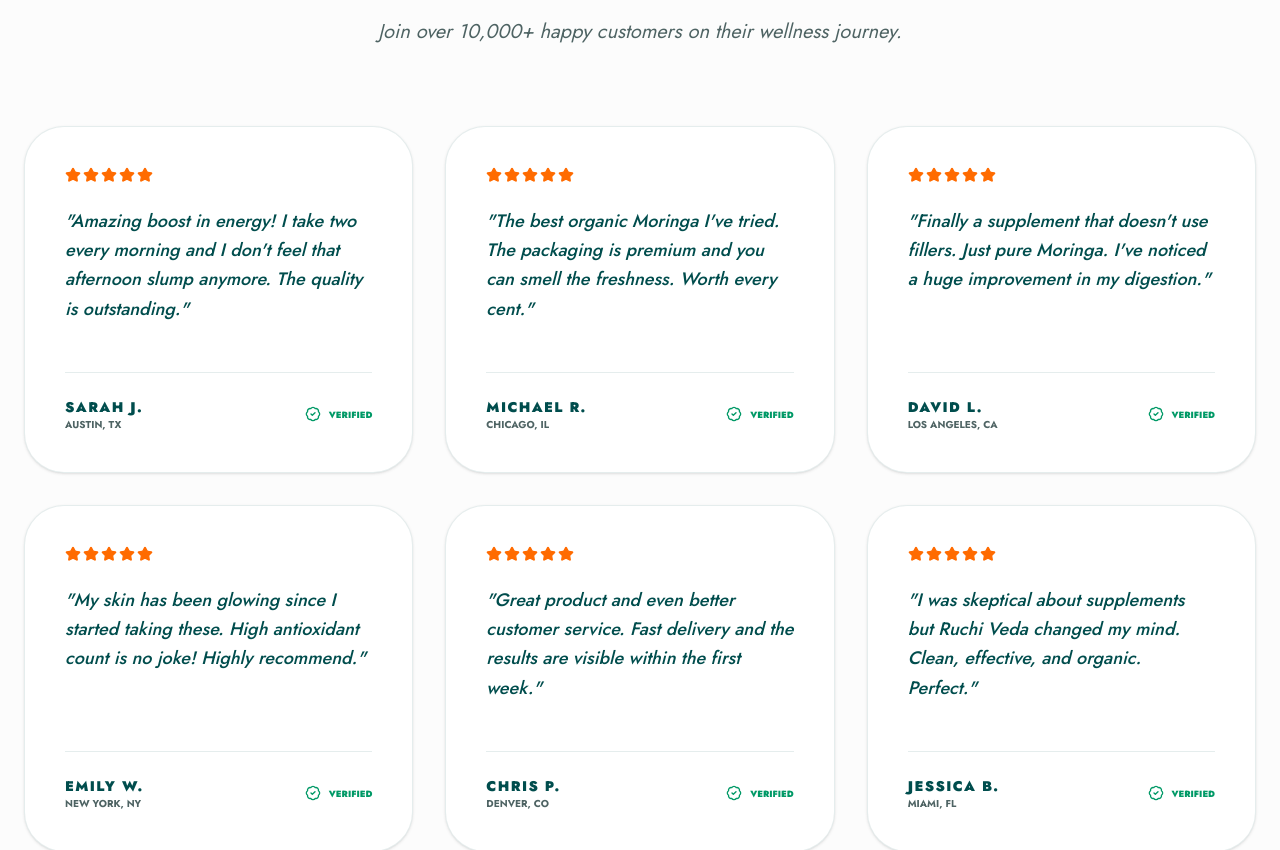
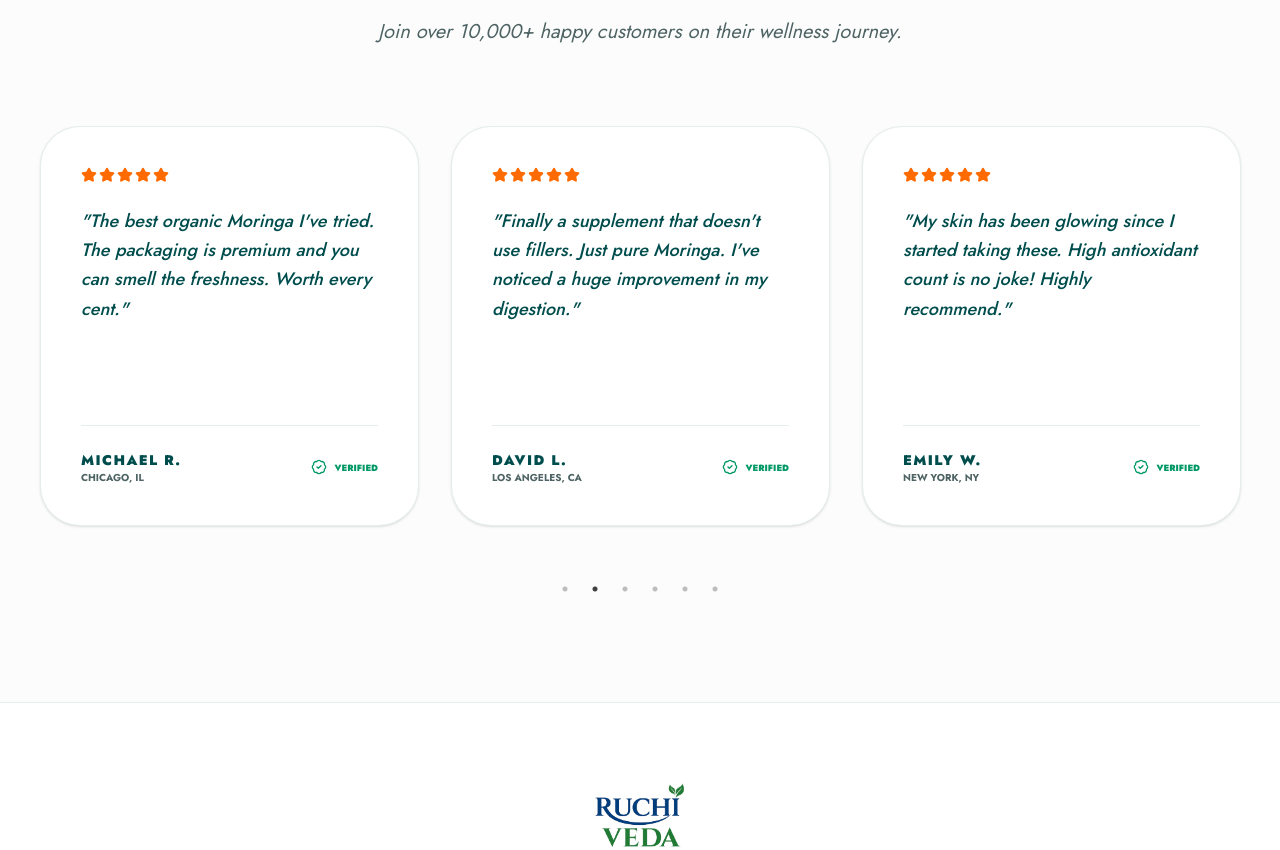
Before and after one commit to Hye-Aashish/ruchi-veda, a React (Vite) app: page / in a window 1280 px wide. Shown: the part 8380-9230 px from the top of the page. Built offline with nearby package versions, Linux system fonts and the light colour scheme.

Commit message:
Update: Testimonials slider implementation for single-row display

```diff
--- a/src/app/App.tsx
+++ b/src/app/App.tsx
@@ -1,6 +1,8 @@
 import { useState, useEffect } from 'react';
 import { motion, useScroll, useTransform } from 'motion/react';
 import Slider from 'react-slick';
+import "slick-carousel/slick/slick.css";
+import "slick-carousel/slick/slick-theme.css";
 import {
   ShoppingCart,
   MessageCircle,
@@ -93,6 +95,31 @@ export default function App() {
       icon: Heart
     }
   ];
+
+  const testimonialSettings = {
+    dots: true,
+    infinite: true,
+    speed: 500,
+    slidesToShow: 3,
+    slidesToScroll: 1,
+    arrows: false,
+    autoplay: true,
+    autoplaySpeed: 5000,
+    responsive: [
+      {
+        breakpoint: 1024,
+        settings: {
+          slidesToShow: 2,
+        }
+      },
+      {
+        breakpoint: 768,
+        settings: {
+          slidesToShow: 1,
+        }
+      }
+    ]
+  };
 
   return (
     <div className="min-h-screen bg-background">
@@ -631,7 +658,8 @@ export default function App() {
             <p className="text-xl text-muted-foreground italic">Join over 10,000+ happy customers on their wellness journey.</p>
           </div>
 
-          <div className="grid md:grid-cols-2 lg:grid-cols-3 gap-8">
+          <div className="testimonials-slider">
+            <Slider {...testimonialSettings}>
               {[
                 {
                   text: "Amazing boost in energy! I take two every morning and I don't feel that afternoon slump anymore. The quality is outstanding.",
@@ -670,10 +698,10 @@ export default function App() {
                 date: "1 day ago"
               }
             ].map((review, i) => (
+              <div key={i} className="px-4 pb-12">
                 <motion.div
-                key={i}
                   whileHover={{ y: -10 }}
-                className="bg-white p-10 rounded-[2.5rem] border border-border shadow-sm flex flex-col justify-between"
+                  className="bg-white p-10 rounded-[2.5rem] border border-border shadow-sm flex flex-col justify-between h-[400px]"
                 >
                   <div>
                     <div className="flex gap-0.5 text-secondary mb-6">
@@ -683,7 +711,7 @@ export default function App() {
                     </div>
                     <p className="text-lg font-medium text-primary leading-relaxed italic mb-8">"{review.text}"</p>
                   </div>
-                <div className="flex items-center justify-between border-t border-border pt-6 mt-4">
+                  <div className="flex items-center justify-between border-t border-border pt-6 mt-auto">
                     <div>
                       <h4 className="font-black text-sm uppercase tracking-widest text-primary">{review.author}</h4>
                       <p className="text-[10px] font-bold text-muted-foreground uppercase">{review.location}</p>
@@ -694,7 +722,9 @@ export default function App() {
                     </div>
                   </div>
                 </motion.div>
+              </div>
             ))}
+            </Slider>
           </div>
         </div>
       </section>
```
Lines whose indentation alone changed are shown as unchanged.
